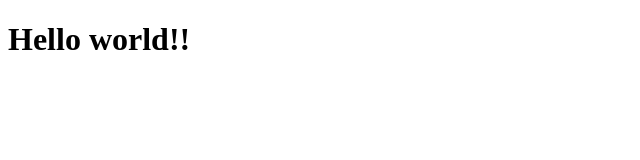
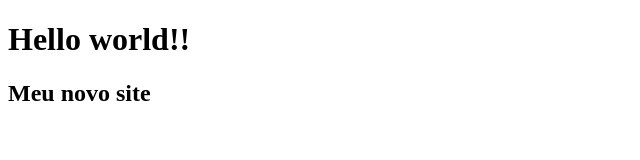
Before and after one commit to brunordgsmrr/Estudo-github, a plain HTML site: page index.html in a window 1280 px wide. Shown: the whole page, without its empty margins (0-640 px from the left). Drawn offline with Linux system fonts and the light colour scheme.

Commit message:
new paragraph

```diff
--- a/index.html
+++ b/index.html
@@ -9,6 +9,7 @@
 
 <body>
     <h1>Hello world!!</h1>
+    <h2>Meu novo site</h2>
 </body>
 
 </html>
```
